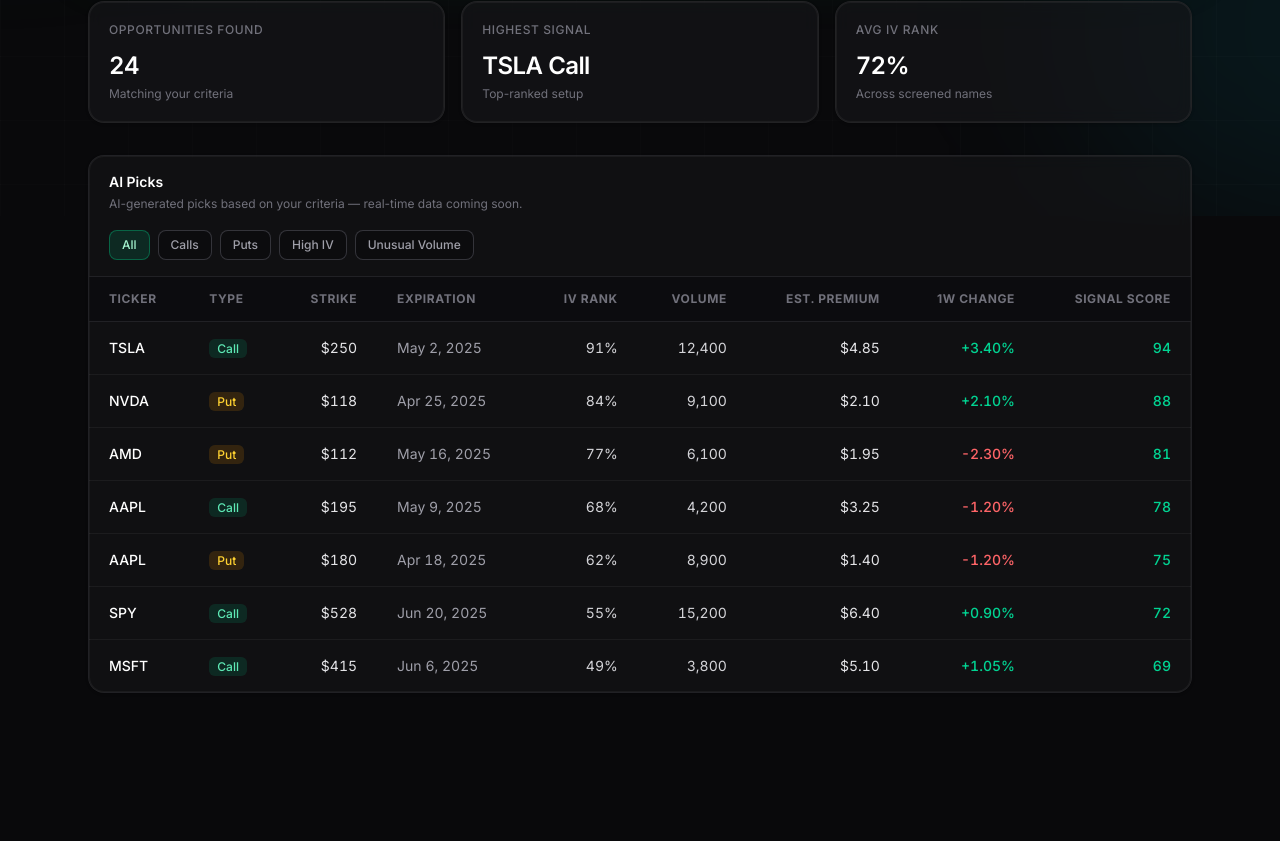
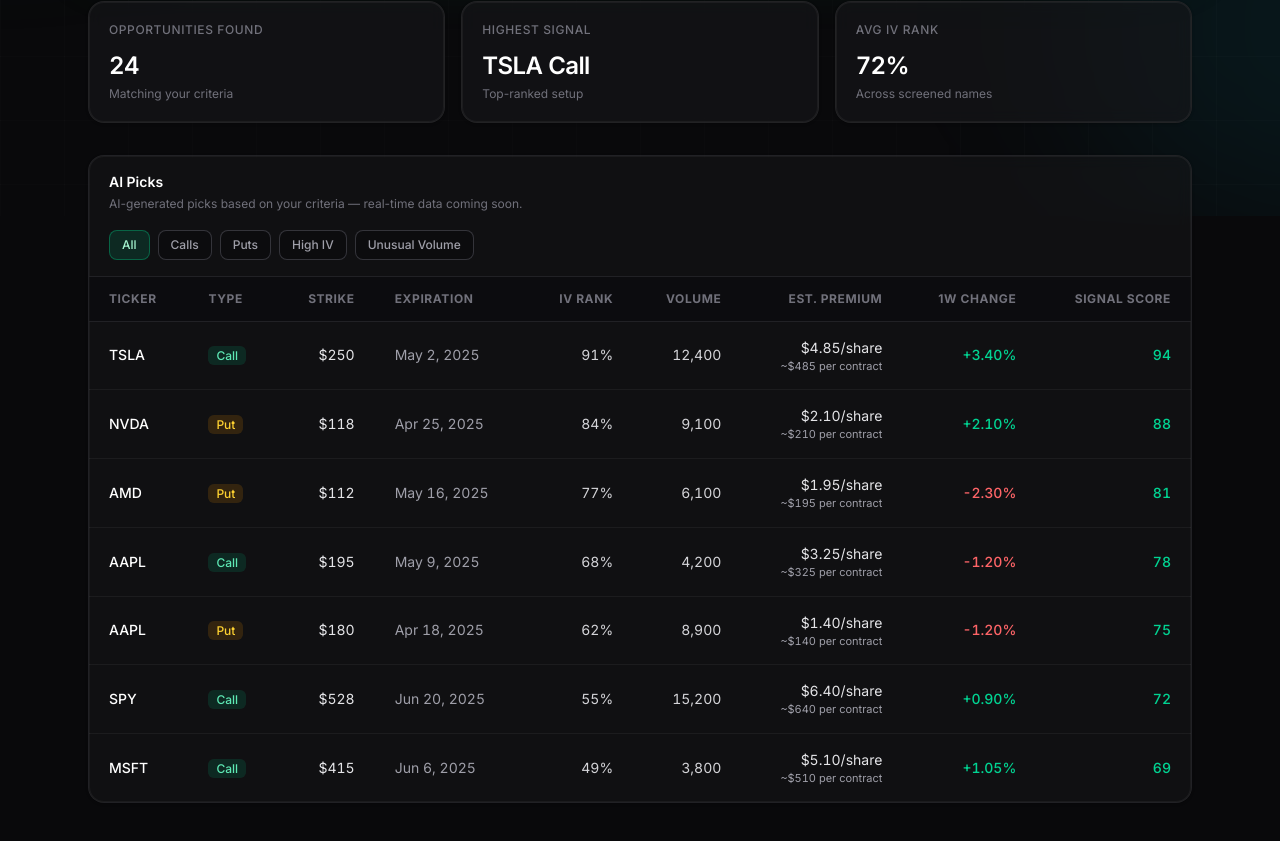
Before and after one commit to IsaacBolen/optionspilot, a Next.js app: page /screener in a window 1280 px wide. Shown: the part 584-1425 px from the top of the page. Before the commit the page ends 1349 px from the top, so only its background shows below. Built offline with nearby package versions, Linux system fonts and the light colour scheme.

Commit message:
Show per-share and per-contract premium in screener

```diff
--- a/app/screener/screener-client.tsx
+++ b/app/screener/screener-client.tsx
@@ -152,11 +152,6 @@
 
 const SCREENER_DEFAULT_MESSAGE =
   "Suggest a handful of liquid US equity options that could fit a balanced bullish-bias book over the next few weeks.";
-
-function formatEstPremium(est: number | null | undefined): string {
-  if (est == null || !Number.isFinite(est)) return "—";
-  return `$${est.toFixed(2)}`;
-}
 
 function change1wClass(n: number | null | undefined): string {
   if (n == null || !Number.isFinite(n) || n === 0) return "text-zinc-400";
@@ -500,8 +495,29 @@
                       <td className="px-5 py-4 text-right tabular-nums">
                         {row.volume.toLocaleString("en-US")}
                       </td>
-                      <td className="px-5 py-4 text-right tabular-nums text-zinc-200">
-                        {formatEstPremium(row.estPremium)}
+                      <td className="px-5 py-4 text-right align-top tabular-nums">
+                        {row.estPremium != null &&
+                        Number.isFinite(row.estPremium) ? (
+                          <div className="flex flex-col items-end gap-0.5">
+                            <span className="text-sm text-zinc-200">
+                              ${row.estPremium.toFixed(2)}/share
+                            </span>
+                            <span className="text-[11px] leading-tight text-zinc-400">
+                              ~
+                              {Math.round(row.estPremium * 100).toLocaleString(
+                                "en-US",
+                                {
+                                  style: "currency",
+                                  currency: "USD",
+                                  maximumFractionDigits: 0,
+                                },
+                              )}{" "}
+                              per contract
+                            </span>
+                          </div>
+                        ) : (
+                          <span className="text-sm text-zinc-500">—</span>
+                        )}
                       </td>
                       <td
                         className={`px-5 py-4 text-right tabular-nums font-medium ${change1wClass(row.change1w)}`}
```
